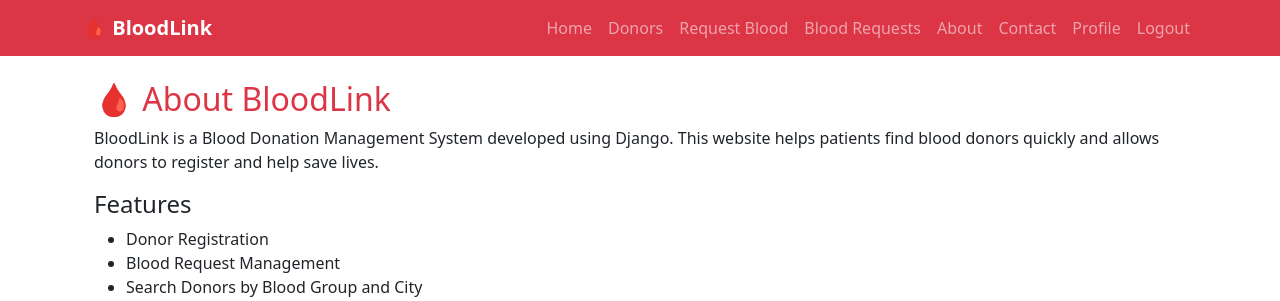
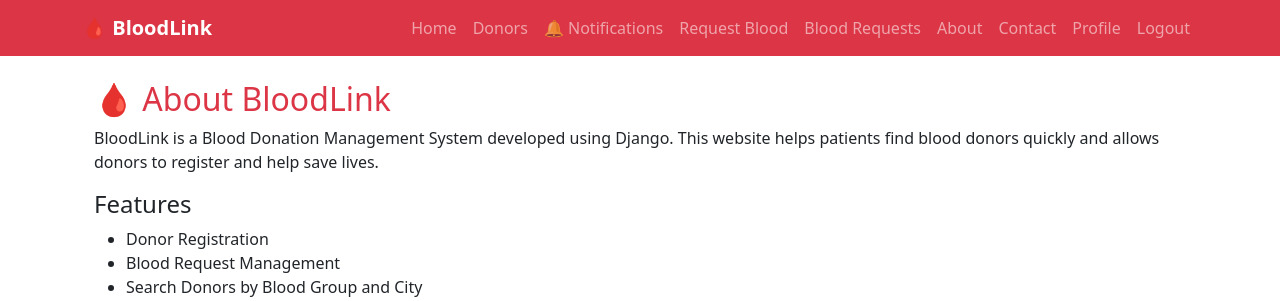
Before and after one commit to arvindpund03-ui/BloodLink, a Django app: page /about/ in a window 1280 px wide. Shown: the top 301 px of the page. Run offline with Django 5.2, Linux system fonts and the light colour scheme; some libraries are stand-ins or nearby versions.

Commit message:
Add notifications menu

```diff
--- a/templates/base.html
+++ b/templates/base.html
@@ -59,6 +59,12 @@ img:hover {
                 <li class="nav-item">
                     <a class="nav-link" href="/donors/">
                         Donors
+                    </a>
+                </li>
+
+                <li class="nav-item">
+                    <a class="nav-link" href="{% url 'notifications' %}">
+                        🔔 Notifications
                     </a>
                 </li>
 
```
